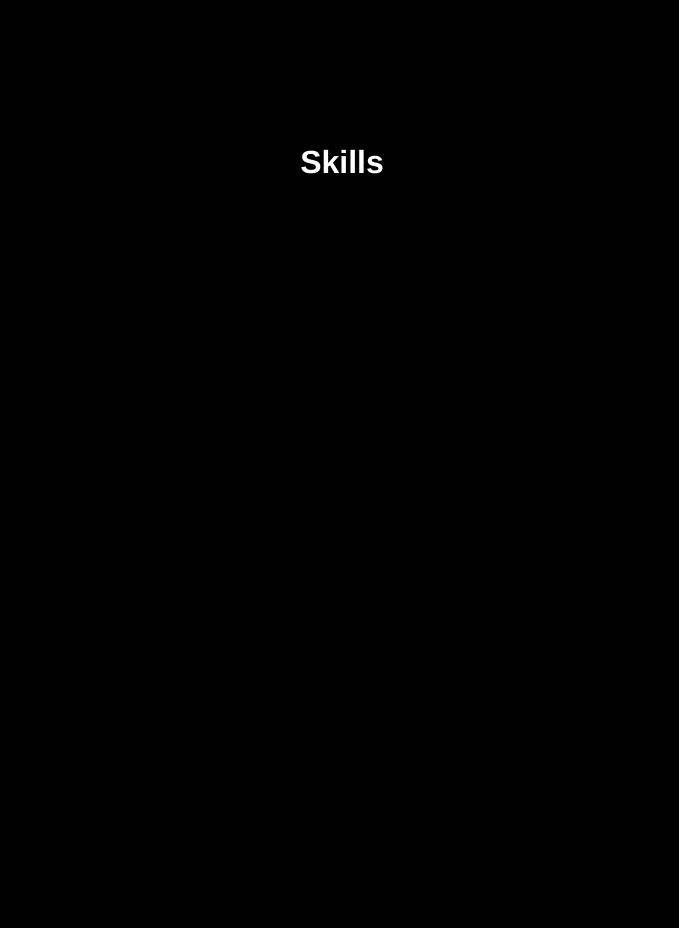
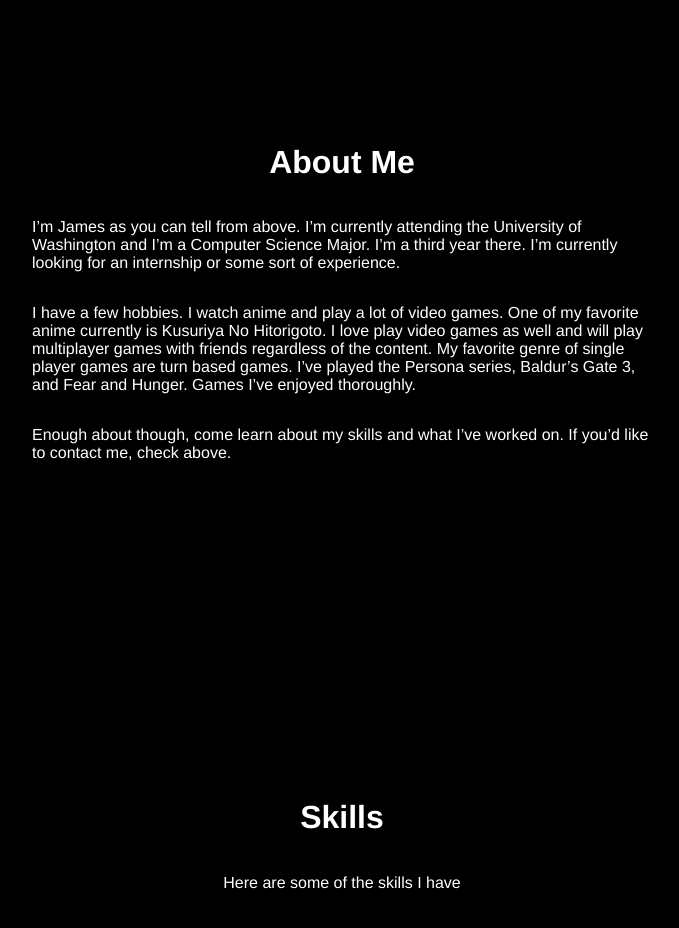
Before and after one commit to jbmalvar/JamesPersonalProjects, a React (Vite) app in the folder james-portfolio-web/: page / in a window 1280 px wide. Shown: the part 1020-1948 px from the top of the page, without its empty margins (298-977 px from the left). Before the commit the page ends 1242 px from the top, so only its background shows below. Built offline with nearby package versions, Linux system fonts and the light colour scheme.

Commit message:
Done for today feel unmotivated

```diff
--- a/james-portfolio-web/src/App.css
+++ b/james-portfolio-web/src/App.css
@@ -199,9 +199,22 @@ a:visited {
   line-height: 1.5;
 }
 
+.AboutContainer {
+  display: flex;
+  flex-direction: column;
+  margin-top: 300px;
+  align-items: center;
+  max-width: 50%;
+  margin-left: auto;
+  margin-right: auto;
+}
+
 .SkillsContainer {
   display: flex;
   flex-direction: column;
   margin-top: 300px;
   align-items: center;
+  max-width: 50%;
+  margin-left: auto;
+  margin-right: auto;
 }
--- a/james-portfolio-web/src/App.tsx
+++ b/james-portfolio-web/src/App.tsx
@@ -1,15 +1,23 @@
+import { useState } from 'react'
 import yellowGibus from './assets/yellowGibus.webp'
 import James from './assets/James.jpg'
 import './App.css'
 
 function App() {
+  const scrollTo = (sectionId: string) => {
+    const section = document.getElementById(sectionId)
+    if (section) {
+      section.scrollIntoView({ behavior: 'smooth' })
+    }
+  }
+
   return (
     <div className="App">
         <nav className = "JamesNav">
           <img src = {yellowGibus} className = "jamesLogo"></img>
-          <h2 className = "barCat">About</h2>
+          <h2 className = "barCat" onClick={() => scrollTo("about-section")}>About</h2>
           <h2 className = "barCat">Projects</h2>
-          <h2 className = "barCat">Skills</h2>
+          <h2 className = "barCat" onClick={() => scrollTo("skills-section")}>Skills</h2>
           <h2 className = "right">Contact Me</h2>
           <a href="https://www.linkedin.com/in/james-joshua-malvar/" target="_blank" rel="noopener noreferrer">
             <img src="https://www.shareicon.net/data/2016/07/13/606885_linkedin_2048x2048.png" className="contacts" />
@@ -31,8 +39,16 @@ function App() {
             <p>Current Project: Personal Portfolio</p>
           </span>
         </div>
-        <div className = "SkillsContainer">
-            <h1>Skills</h1>
+        <div id = "about-section" className = "AboutContainer">
+            <h1>About Me</h1>
+            <p>I’m James as you can tell from above. I’m currently attending the University of Washington and I’m a Computer Science Major. I’m a third year there. I’m currently looking for an internship or some sort of experience.</p>
+            <p>I have a few hobbies. I watch anime and play a lot of video games. One of my favorite anime currently is Kusuriya No Hitorigoto. I love play video games as well and will play multiplayer games with friends regardless of the content. My favorite genre of single player games are turn based games. I’ve played the Persona series, Baldur’s Gate 3, and Fear and Hunger. Games I’ve enjoyed thoroughly.</p>
+            <p>
+            Enough about though, come learn about my skills and what I’ve worked on. If you’d like to contact me, check above.</p>
+        </div>
+        <div id = "skills-section" className = "SkillsContainer">
+          <h1>Skills</h1>
+          <p>Here are some of the skills I have</p>
         </div>
     </div>
   )
```
